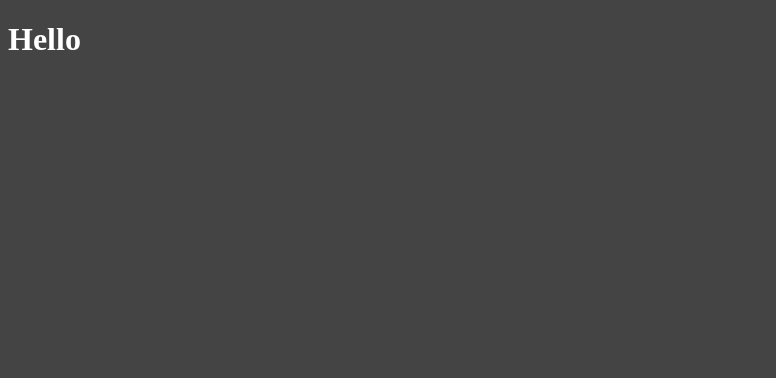
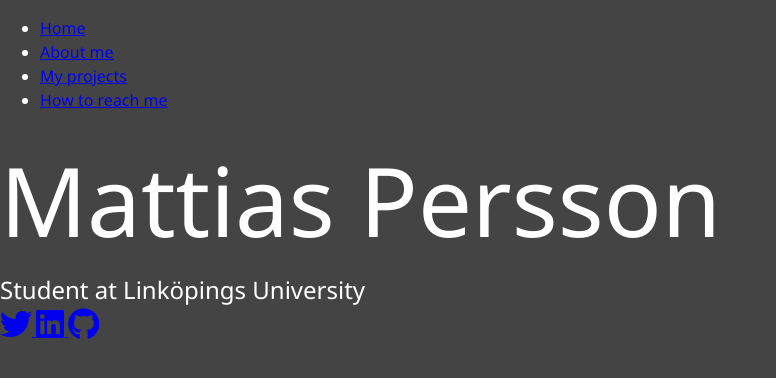
Before and after one commit to Mctias/Portfolio, a website: page dist/index.html in a window 1280 px wide. Shown: the whole page, without its empty margins (0-776 px from the left). Drawn offline with Linux system fonts and the light colour scheme; files that its build step writes are made by us from their sources.

Commit message:
Sass Init

```diff
--- a/scss/main.scss
+++ b/scss/main.scss
@@ -1,6 +1,24 @@
 $primary-color: #444;
+
+*{
+	box-sizing: border-box;
+}
 
 body{
 	background: $primary-color;
 	color: #fff;
+	height: 100%;
+	margin: 0;
+	font-family: 'Segoe UI', Tahoma, Geneva, Verdana, sans-serif;
+	line-height: 1.5;
 }
+
+//Headings
+h1, h2, h3{
+	margin: 0;
+	font-weight: 400;
+
+	&.lg-heading{
+		font-size: 6rem;
+	}
+}
```
Also changed, not shown: dist/css/main.css, dist/index.html, dist/js/app.js (added).
